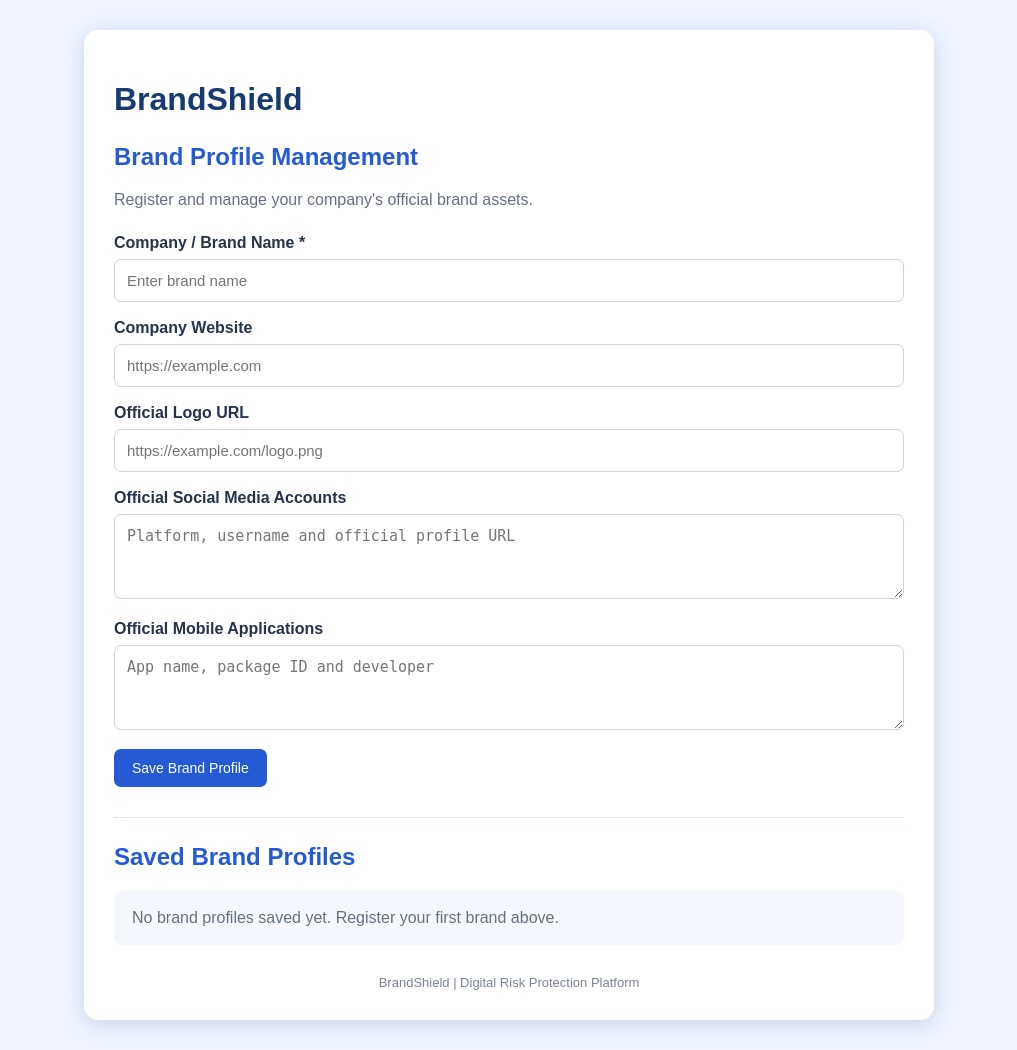
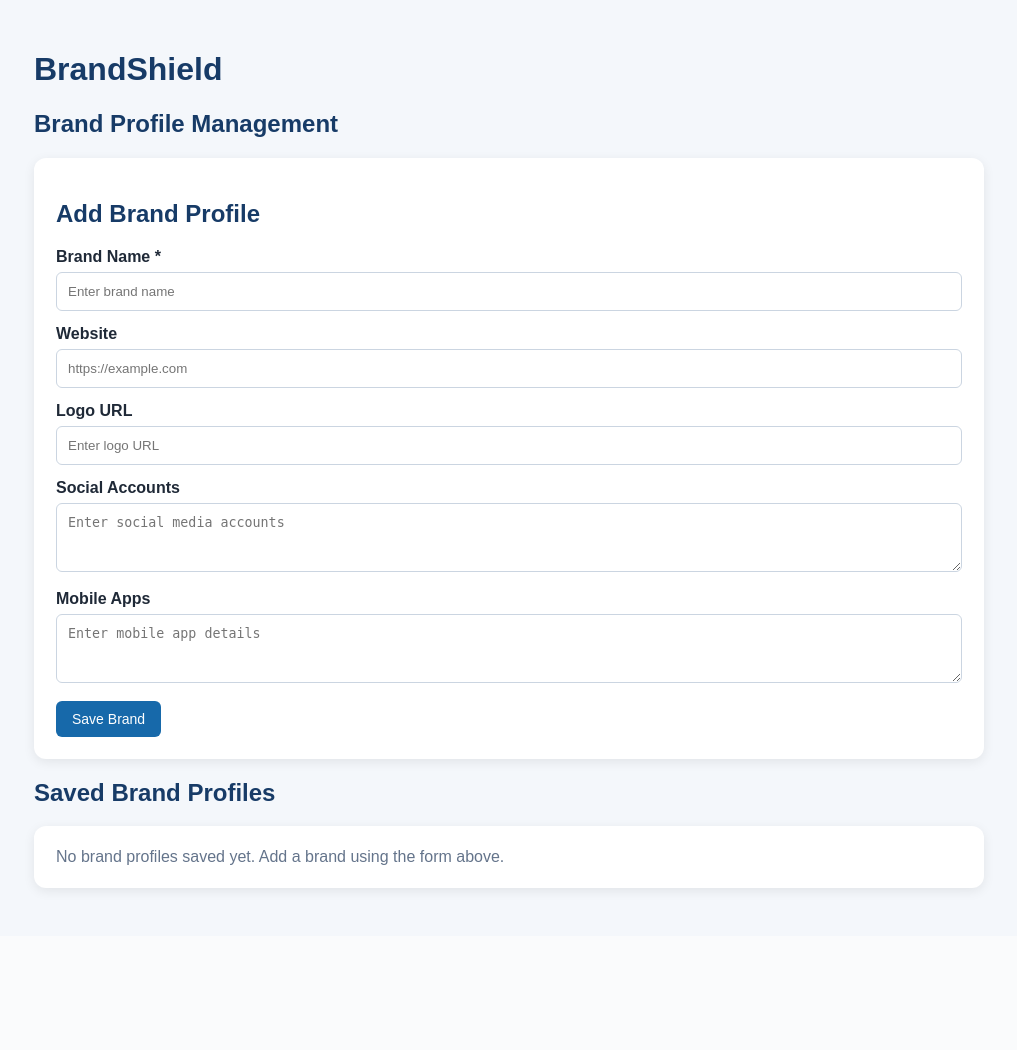
Before and after one commit to kusashailaja246-code/Digital_Risk_Protection_Platform, a Flask app: template templates/brand.html in a window 1280 px wide. Shown: the whole page, without its empty margins (131-1148 px from the left). After the commit the page ends 893 px from the top, so only its background shows below. Run offline with Flask 3, Linux system fonts and the light colour scheme; the template is opened without the code that fills it, so the values that code supplies are empty.

Commit message:
Complete brand profile CRUD operations

```diff
--- a/app.py
+++ b/app.py
@@ -1,10 +1,10 @@
 from flask import Flask, render_template, request, redirect, url_for
 from pymongo import MongoClient
+from bson.objectid import ObjectId
 from dotenv import load_dotenv
-from bson.objectid import ObjectId
 import os
 
-load_dotenv(dotenv_path=".env", override=True)
+load_dotenv()
 
 app = Flask(__name__)
 
@@ -19,8 +19,17 @@
 
 @app.route("/")
 def home():
-    all_brands = list(brands.find().sort("_id", -1))
-    return render_template("brand.html", all_brands=all_brands)
+    brand_list = list(brands.find().sort("brand_name", 1))
+    return render_template("brand.html", brands=brand_list)
+
+
+@app.route("/test-db")
+def test_db():
+    try:
+        client.admin.command("ping")
+        return "MongoDB connected successfully!"
+    except Exception as e:
+        return f"MongoDB connection failed: {e}", 500
 
 
 @app.route("/save-brand", methods=["POST"])
@@ -34,9 +43,13 @@
     }
 
     if not brand_data["brand_name"]:
-        return "Brand name is required!", 400
+        return "Brand name is required.", 400
 
-    brands.insert_one(brand_data)
+    brands.update_one(
+        {"brand_name": brand_data["brand_name"]},
+        {"$set": brand_data},
+        upsert=True
+    )
 
     return redirect(url_for("home"))
 
@@ -46,15 +59,15 @@
     try:
         object_id = ObjectId(brand_id)
     except Exception:
-        return "Invalid brand ID", 400
+        return "Invalid brand ID.", 400
 
     brand = brands.find_one({"_id": object_id})
 
     if brand is None:
-        return "Brand not found", 404
+        return "Brand profile not found.", 404
 
     if request.method == "POST":
-        updated_data = {
+        brand_data = {
             "brand_name": request.form.get("brand_name", "").strip(),
             "website": request.form.get("website", "").strip(),
             "logo_url": request.form.get("logo_url", "").strip(),
@@ -62,12 +75,12 @@
             "mobile_apps": request.form.get("mobile_apps", "").strip()
         }
 
-        if not updated_data["brand_name"]:
-            return "Brand name is required!", 400
+        if not brand_data["brand_name"]:
+            return "Brand name is required.", 400
 
         brands.update_one(
             {"_id": object_id},
-            {"$set": updated_data}
+            {"$set": brand_data}
         )
 
         return redirect(url_for("home"))
@@ -78,16 +91,10 @@
 @app.route("/delete-brand/<brand_id>", methods=["POST"])
 def delete_brand(brand_id):
     try:
-        object_id = ObjectId(brand_id)
-    except Exception:
-        return "Invalid brand ID", 400
-
-    result = brands.delete_one({"_id": object_id})
-
-    if result.deleted_count == 0:
-        return "Brand not found", 404
-
-    return redirect(url_for("home"))
+        brands.delete_one({"_id": ObjectId(brand_id)})
+        return redirect(url_for("home"))
+    except Exception as e:
+        return f"Unable to delete brand: {e}", 400
 
 
 if __name__ == "__main__":
--- a/templates/brand.html
+++ b/templates/brand.html
@@ -3,278 +3,163 @@
 <head>
     <meta charset="UTF-8">
     <meta name="viewport" content="width=device-width, initial-scale=1.0">
-
-    <title>BrandShield - Brand Profile Management</title>
+    <title>BrandShield - Brand Profiles</title>
 
     <style>
-        * {
-            box-sizing: border-box;
-        }
-
         body {
             font-family: Arial, sans-serif;
-            background: #eef3ff;
+            background: #f4f7fb;
             margin: 0;
-            padding: 30px 15px;
-            color: #24344d;
+            padding: 30px;
+            color: #1f2937;
         }
 
         .container {
-            max-width: 850px;
+            max-width: 950px;
             margin: auto;
-            background: white;
-            padding: 30px;
-            border-radius: 14px;
-            box-shadow: 0 4px 20px #ccd4e5;
         }
 
-        h1 {
-            color: #173b70;
-            margin-bottom: 5px;
+        h1, h2 {
+            color: #173b67;
         }
 
-        h2 {
-            color: #245bd5;
-            margin-top: 25px;
-        }
-
-        .subtitle {
-            color: #667085;
-            margin-bottom: 25px;
+        .card {
+            background: white;
+            padding: 22px;
+            margin: 18px 0;
+            border-radius: 12px;
+            box-shadow: 0 3px 12px rgba(0,0,0,0.08);
         }
 
         label {
             display: block;
-            margin-top: 17px;
+            margin-top: 14px;
             font-weight: bold;
         }
 
         input, textarea {
+            box-sizing: border-box;
             width: 100%;
-            padding: 12px;
-            margin-top: 7px;
-            border: 1px solid #ccd3df;
-            border-radius: 7px;
-            font-size: 15px;
-        }
-
-        textarea {
-            min-height: 85px;
-            resize: vertical;
-        }
-
-        input:focus, textarea:focus {
-            outline: 2px solid #b7ccff;
-            border-color: #245bd5;
+            padding: 11px;
+            margin-top: 6px;
+            border: 1px solid #cbd5e1;
+            border-radius: 6px;
         }
 
         button, .button {
             display: inline-block;
-            margin-top: 15px;
-            padding: 11px 18px;
-            background: #245bd5;
+            border: none;
+            padding: 10px 16px;
+            margin-top: 14px;
+            margin-right: 8px;
+            border-radius: 6px;
+            background: #1769aa;
             color: white;
-            border: none;
-            border-radius: 7px;
+            text-decoration: none;
             cursor: pointer;
-            text-decoration: none;
             font-size: 14px;
         }
 
-        button:hover, .button:hover {
-            opacity: 0.88;
+        .delete-button {
+            background: #c62828;
         }
 
-        .brand-card {
-            background: #f5f8ff;
-            padding: 20px;
-            margin-top: 16px;
-            border: 1px solid #dce5fa;
-            border-radius: 10px;
+        .brand-value {
             overflow-wrap: anywhere;
+            margin: 8px 0;
         }
 
-        .brand-card h3 {
-            color: #173b70;
-            margin-top: 0;
-        }
-
-        .delete-button {
-            background: #dc3545;
-        }
-
-        .empty-message {
-            background: #f5f8ff;
-            padding: 18px;
-            border-radius: 8px;
-            color: #667085;
-        }
-
-        .footer {
-            text-align: center;
-            margin-top: 30px;
-            color: #7b8495;
-            font-size: 13px;
-        }
-
-        @media (max-width: 600px) {
-            .container {
-                padding: 20px;
-            }
+        .empty {
+            color: #64748b;
         }
     </style>
 </head>
 
 <body>
-
 <div class="container">
 
     <h1>BrandShield</h1>
-
     <h2>Brand Profile Management</h2>
 
-    <p class="subtitle">
-        Register and manage your company's official brand assets.
-    </p>
+    <div class="card">
+        <h2>Add Brand Profile</h2>
 
-    <!-- Brand Registration Form -->
+        <form action="{{ url_for('save_brand') }}" method="POST">
+            <label for="brand_name">Brand Name *</label>
+            <input id="brand_name" type="text" name="brand_name"
+                   placeholder="Enter brand name" required>
 
-    <form action="/save-brand" method="POST">
+            <label for="website">Website</label>
+            <input id="website" type="text" name="website"
+                   placeholder="https://example.com">
 
-        <label for="brand_name">
-            Company / Brand Name *
-        </label>
+            <label for="logo_url">Logo URL</label>
+            <input id="logo_url" type="text" name="logo_url"
+                   placeholder="Enter logo URL">
 
-        <input
-            type="text"
-            id="brand_name"
-            name="brand_name"
-            placeholder="Enter brand name"
-            required
-        >
+            <label for="social_accounts">Social Accounts</label>
+            <textarea id="social_accounts" name="social_accounts"
+                      rows="3" placeholder="Enter social media accounts"></textarea>
 
-        <label for="website">
-            Company Website
-        </label>
+            <label for="mobile_apps">Mobile Apps</label>
+            <textarea id="mobile_apps" name="mobile_apps"
+                      rows="3" placeholder="Enter mobile app details"></textarea>
 
-        <input
-            type="url"
-            id="website"
-            name="website"
-            placeholder="https://example.com"
-        >
-
-        <label for="logo_url">
-            Official Logo URL
-        </label>
-
-        <input
-            type="url"
-            id="logo_url"
-            name="logo_url"
-            placeholder="https://example.com/logo.png"
-        >
-
-        <label for="social_accounts">
-            Official Social Media Accounts
-        </label>
-
-        <textarea
-            id="social_accounts"
-            name="social_accounts"
-            placeholder="Platform, username and official profile URL"
-        ></textarea>
-
-        <label for="mobile_apps">
-            Official Mobile Applications
-        </label>
-
-        <textarea
-            id="mobile_apps"
-            name="mobile_apps"
-            placeholder="App name, package ID and developer"
-        ></textarea>
-
-        <button type="submit">
-            Save Brand Profile
-        </button>
-
+            <button type="submit">Save Brand</button>
         </form>
-
-    <hr style="margin-top: 30px; border: 0; border-top: 1px solid #dce5fa;">
-
-    <!-- Saved Brand Profiles -->
+    </div>
 
     <h2>Saved Brand Profiles</h2>
 
-    {% for brand in all_brands %}
+    {% if brands %}
+        {% for brand in brands %}
+        <div class="card">
 
-    <div class="brand-card">
+            <h2>{{ brand.get('brand_name', 'Unnamed Brand') }}</h2>
 
-        <h3>{{ brand.brand_name }}</h3>
-
-        <p>
-            <p>
-    Website:
-    {% if brand.website %}
-        <a href="{{ brand.website }}" target="_blank" rel="noopener noreferrer">
-            {{ brand.website }}
-        </a>
-    {% endif %}
-</p>
+            <p class="brand-value">
+                <strong>Website:</strong>
+                {{ brand.get('website', '') or 'Not provided' }}
             </p>
 
-        <p>
-           {% if brand.logo_url %}
-    <img src="{{ brand.logo_url }}"
-         alt="{{ brand.brand_name }} logo"
-         width="100">
-           {% endif %}
+            <p class="brand-value">
+                <strong>Logo URL:</strong>
+                {{ brand.get('logo_url', '') or 'Not provided' }}
             </p>
 
-        <p>
-            <b>Social Accounts:</b><br>
-            {{ brand.social_accounts or 'Not provided' }}
+            <p class="brand-value">
+                <strong>Social Accounts:</strong>
+                {{ brand.get('social_accounts', '') or 'Not provided' }}
             </p>
 
-        <p>
-            <b>Mobile Apps:</b><br>
-            {{ brand.mobile_apps or 'Not provided' }}
+            <p class="brand-value">
+                <strong>Mobile Apps:</strong>
+                {{ brand.get('mobile_apps', '') or 'Not provided' }}
             </p>
 
-        <a
-            class="button"
-            href="{{ url_for('edit_brand', brand_id=brand['_id']|string) }}"
-        >
+            <a class="button"
+               href="{{ url_for('edit_brand', brand_id=brand['_id']|string) }}">
                 Edit
             </a>
 
-        <form
-            action="{{ url_for('delete_brand', brand_id=brand['_id']|string) }}"
+            <form action="{{ url_for('delete_brand', brand_id=brand['_id']|string) }}"
                   method="POST"
                   style="display: inline;"
-            onsubmit="return confirm('Are you sure you want to delete this brand?');"
-        >
+                  onsubmit="return confirm('Are you sure you want to delete this brand?');">
+
                 <button type="submit" class="delete-button">
                     Delete
                 </button>
             </form>
 
         </div>
-
+        {% endfor %}
     {% else %}
-
-    <p class="empty-message">
-        No brand profiles saved yet. Register your first brand above.
-    </p>
-
-    {% endfor %}
-
-    <div class="footer">
-        BrandShield | Digital Risk Protection Platform
+        <div class="card empty">
+            No brand profiles saved yet. Add a brand using the form above.
         </div>
+    {% endif %}
 
 </div>
-
 </body>
 </html>
```
Also changed, not shown: templates/edit_brand.html (+63 -31 lines). Lines whose indentation alone changed are shown as unchanged.
